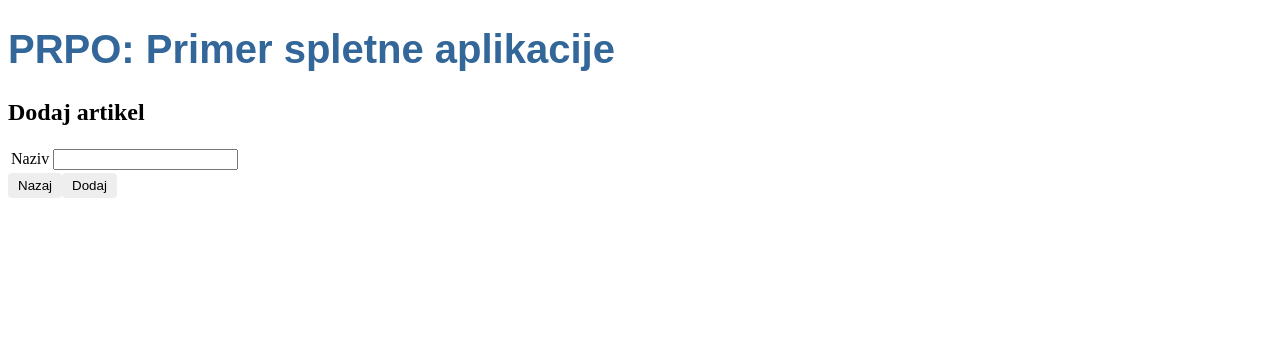
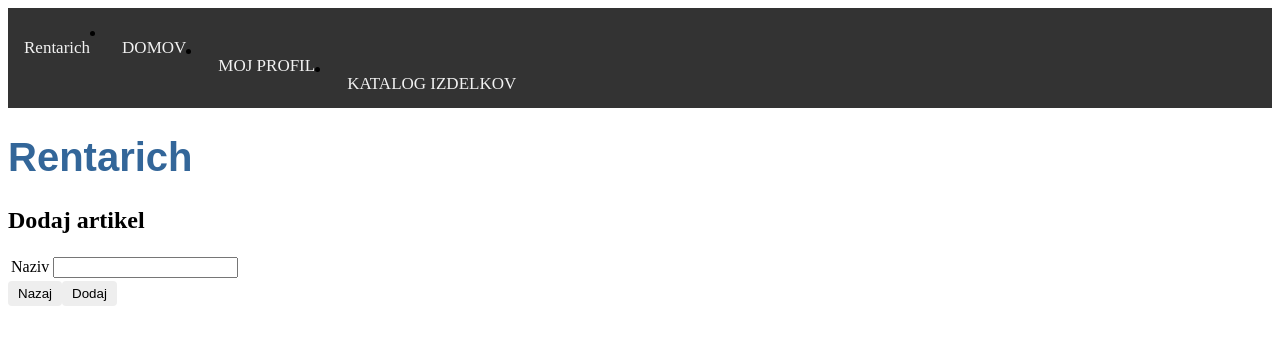
Before and after one commit to rentarich/fronteedee, an Angular app: page /nakupovalniSeznami/1/dodajartikel in a window 1280 px wide. Shown: the top 344 px of the page. Built offline with nearby package versions, Linux system fonts and the light colour scheme.

Commit message:
niki niki pa navbar

```diff
--- a/src/app/app.component.ts
+++ b/src/app/app.component.ts
@@ -4,10 +4,11 @@ import {Component} from '@angular/core';
     moduleId: module.id,
     selector: 'prpo-app',
     template: `
+        <app-navaiagation-bar></app-navaiagation-bar>
         <h1>{{naslov}}</h1>
         <router-outlet></router-outlet>
     `
 })
 export class AppComponent {
-    naslov = 'PRPO: Primer spletne aplikacije';
+    naslov = 'Rentarich';
 }
--- a/src/app/app.module.ts
+++ b/src/app/app.module.ts
@@ -2,7 +2,7 @@ import {NgModule} from '@angular/core';
 import {BrowserModule} from '@angular/platform-browser';
 import {HttpClientModule} from '@angular/common/http';
 import {FormsModule} from '@angular/forms';
-
+import {NavigationBarComponent} from './navigation-bar/navigation-bar.component';
 import {AppRoutingModule} from './app-routing.module';
 
 import {AppComponent} from './app.component';
@@ -44,7 +44,8 @@ import {NakupovalniSeznamService} from './nakupovalniSeznam/services/nakupovalni
         ArtikliDodajComponent,
         NakupovalniSeznamComponent,
         NakupovalniSeznamDodajComponent,
-        NakupovalniSeznamPodrobnostiComponent
+        NakupovalniSeznamPodrobnostiComponent,
+        NavigationBarComponent
     ],
     providers: [UporabnikService, OznakaService, ArtikelService, NakupovalniSeznamService],
     bootstrap: [AppComponent]
--- a/src/app/artikel/services/artikel.service.ts
+++ b/src/app/artikel/services/artikel.service.ts
@@ -10,7 +10,7 @@ import { catchError } from 'rxjs/operators';
 export class ArtikelService {
 
     private headers = new HttpHeaders({'Content-Type': 'application/json', 'Access-Control-Allow-Methods': '*'});
-    private url = 'http://localhost:5555/v1/items/available';
+    private url = 'http://20.62.179.11/catalog/v1/items/available';
     private url_izposoja = 'http://localhost:5556/v1/items/5/1/reserve'
 
     constructor(private http: HttpClient) {
--- /dev/null
+++ b/src/app/navigation-bar/navigation-bar.component.css
@@ -0,0 +1,27 @@
+/* Add a black background color to the top navigation */
+.topnav {
+    background-color: #333;
+    overflow: hidden;
+}
+
+/* Style the links inside the navigation bar */
+.topnav a {
+    float: left;
+    color: #f2f2f2;
+    text-align: center;
+    padding: 14px 16px;
+    text-decoration: none;
+    font-size: 17px;
+}
+
+/* Change the color of links on hover */
+.topnav a:hover {
+    background-color: #ddd;
+    color: black;
+}
+
+/* Add a color to the active/current link */
+.topnav a.active {
+    background-color: #04AA6D;
+    color: white;
+}
--- /dev/null
+++ b/src/app/navigation-bar/navigation-bar.component.html
@@ -0,0 +1,14 @@
+<div class="topnav navbar navbar-default">
+    <div class="container-fluid">
+        <div class="navbar-header">
+            <a href="#" class="navbar-brand">Rentarich</a>
+        </div>
+        <ul class="nav navbar-nav">
+            <li><a href="#">DOMOV</a> </li>
+            <li><a href="#">MOJ PROFIL</a></li>
+            <li><a href="#">KATALOG IZDELKOV</a></li>
+        </ul>
+    </div>
+
+
+</div>
--- a/src/app/uporabnik/services/uporabnik.service.ts
+++ b/src/app/uporabnik/services/uporabnik.service.ts
@@ -11,7 +11,7 @@ import { catchError } from 'rxjs/operators';
 export class UporabnikService {
 
     private headers = new HttpHeaders({'Content-Type': 'application/json'});
-    private url = 'http://localhost:5560/v1/users';
+    private url = 'http://20.62.179.11/userprofile/v1/users/';
 
     constructor(private http: HttpClient) {
     }
--- a/src/app/uporabnik/uporabnik-podrobnosti.component.html
+++ b/src/app/uporabnik/uporabnik-podrobnosti.component.html
@@ -1,3 +1,4 @@
+
 <div *ngIf="uporabnik">
 
     <h3>Podrobnosti uporabnika {{uporabnik.username}}</h3>
--- a/src/main.ts
+++ b/src/main.ts
@@ -8,4 +8,8 @@ if (environment.production) {
     enableProdMode();
 }
 
+
+
+
+
 platformBrowserDynamic().bootstrapModule(AppModule).catch(err => console.log(err));
--- a/src/styles.css
+++ b/src/styles.css
@@ -25,6 +25,14 @@ h1 {
   height: auto;
   border-radius: 4px;
 }
+
+
+.navBardemoBasicUsage md-content .ext-content {
+  padding: 50px;
+  margin: 20px;
+  background-color: #FFF2E0; }
+
+
 .seznam li:hover {
   color: #607D8B;
   background-color: #DDD;
```
Also changed, not shown: src/app/navigation-bar/navigation-bar.component.ts (added, +12 -0 lines).
